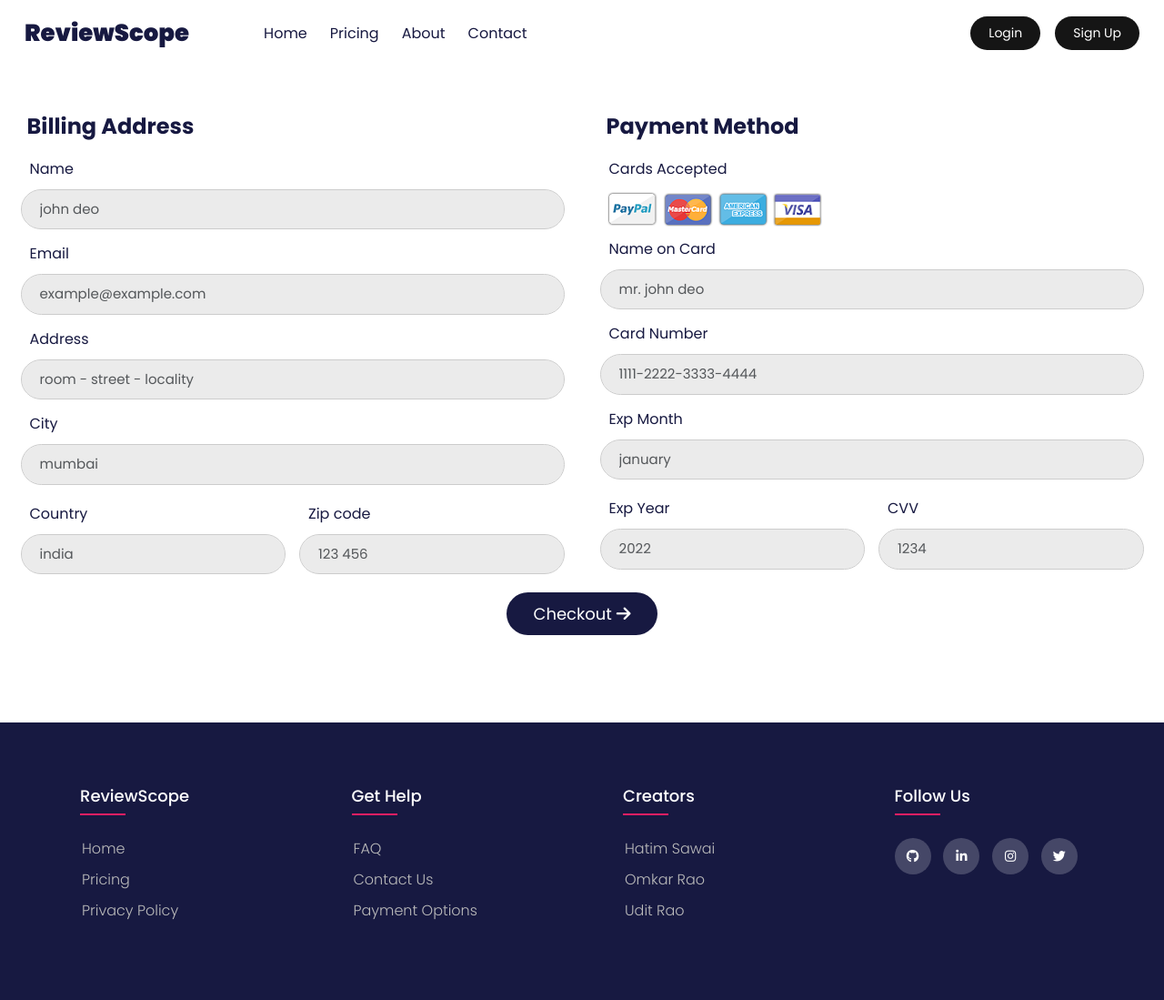
After one commit to Hitstar53/AI-product-reviewer, a Django app: page /payment/ in a window 1280 px wide. The commit adds this page. Shown: the whole page at 91% size. Run offline with Django 4.2, Linux system fonts and the light colour scheme; parts of the project's set-up code (start-up, migrations or seed data) failed here and were passed over; some libraries are stand-ins or nearby versions.

Commit message:
UI updates
Signed-off-by: Hatim Sawai <hatimsawai76@gmail.com>

```diff
--- /dev/null
+++ b/reviewscope/base/templates/base/payment.html
@@ -0,0 +1,86 @@
+{% extends 'base.html' %}
+{% load static %}
+
+{% block title %}
+<title>ReviewScope | Payment</title>
+{% endblock title %}
+
+{% block css %}
+<link rel="stylesheet" href="{% static 'css/payment.css' %}">
+{% endblock css %}
+
+{% block content %}
+<!-- payments section -->
+<section class="payments pb-5">
+    <div class="container pb-5">
+        <form class="payment-form" method="POST">
+            {% csrf_token %}
+            <div class="row">
+                <div class="col">
+                    <h1 class="title fw-bold">Billing Address</h1>
+                    <div class="inputBox">
+                        <span>Name</span>
+                        <input type="text" class="form-control" placeholder="john deo" name="name" required>
+                    </div>
+                    <div class="inputBox">
+                        <span>Email</span>
+                        <input type="email" class="form-control" placeholder="example@example.com" name="email" required>
+                    </div>
+                    <div class="inputBox">
+                        <span>Address</span>
+                        <input type="text" class="form-control" placeholder="room - street - locality" name="address" required>
+                    </div>
+                    <div class="inputBox">
+                        <span>City</span>
+                        <input type="text" class="form-control" placeholder="mumbai" name="city" required>
+                    </div>
+                    <div class="flex">
+                        <div class="inputBox">
+                            <span>Country</span>
+                            <input type="text" class="form-control" placeholder="india" name="country" required>
+                        </div>
+                        <div class="inputBox">
+                            <span>Zip code</span>
+                            <input type="number" class="form-control" placeholder="123 456" name="zipcode" required>
+                        </div>
+                    </div>
+                </div>
+                <div class="col">
+                    <h1 class="title fw-bold">Payment Method</h1>
+                    <div class="inputBox">
+                        <span>Cards Accepted</span>
+                        <img src="{% static 'assets/card_img.png' %}" alt="">
+                    </div>
+                    <div class="inputBox">
+                        <span>Name on Card</span>
+                        <input type="text" class="form-control" placeholder="mr. john deo" name="cardname" required>
+                    </div>
+                    <div class="inputBox">
+                        <span>Card Number</span>
+                        <input type="number" class="form-control" placeholder="1111-2222-3333-4444" name="cardnumber" required>
+                    </div>
+                    <div class="inputBox">
+                        <span>Exp Month</span>
+                        <input type="text" class="form-control" placeholder="january" name="emonth" required>
+                    </div>
+                    <div class="flex">
+                        <div class="inputBox">
+                            <span>Exp Year</span>
+                            <input type="number" class="form-control" placeholder="2022" name="eyear" required>
+                        </div>
+                        <div class="inputBox">
+                            <span>CVV</span>
+                            <input type="number" class="form-control" placeholder="1234" name="cvv" required>
+                        </div>
+                    </div>
+                </div>
+            </div>
+            <div class="text-center">
+                <a id="submit-btn" class="btn btn-primary" href="#" role="button">
+                    Checkout <i class="fas fa-arrow-right"></i>
+                </a>
+            </div>
+        </form>
+    </div>
+</section>
+{% endblock content %}
--- a/reviewscope/base/urls.py
+++ b/reviewscope/base/urls.py
@@ -5,5 +5,6 @@ from . import views
 
 urlpatterns = [
     path('', views.home, name='home'),
+    path('payment/', views.payment, name='payment'),
     path('search/', views.search, name='search'),
 ]
--- a/reviewscope/base/views.py
+++ b/reviewscope/base/views.py
@@ -108,6 +108,15 @@ def home(request):
         return render(request, 'base/home.html', {'avg' : avg_rate, 'iter' : iter, 'star' : star[0], 'rev' : rev_rate, 'p_name' : p_name})
     return render(request, 'base/home.html')
 
+def payment(request):
+    if request.method == 'POST':
+        name = request.form.get('name')
+        email = request.form.get('email')
+        address = request.form.get('address')+','+request.form.get('city')+','+request.form.get('zipcode')
+        amt = 690
+        pstatus = 'success'
+    return render(request, 'base/payment.html')
+
 def search(request):
     if request.method == 'POST':
         text = request.POST['query']
--- /dev/null
+++ b/reviewscope/static/css/payment.css
@@ -0,0 +1,82 @@
+@import url('https://fonts.googleapis.com/css?family=Poppins:300,400,500,600,700,800,900&display=swap');
+
+.payments {
+    padding-top: 125px;
+}
+
+.payments .container {
+    max-width: 1265px;
+    margin: auto;
+    padding: 0 15px;
+}
+
+.payments .container form .row {
+    display: flex;
+    flex-wrap: wrap;
+    gap: 15px;
+}
+
+.payments .container form .row .col .title {
+    font-size: 24px;
+    color: #171941;
+    padding-left: 7px;
+    padding-bottom: 5px;
+}
+
+.payments .container form .row .col .inputBox {
+    margin: 15px 0;
+}
+
+.payments .container form .row .col .inputBox span {
+    margin-bottom: 10px;
+    padding-left: 10px;
+    font-size: 16px;
+    color: #171941;
+    display: block;
+}
+
+.payments .container form .row .col .inputBox input {
+    width: 100%;
+    border: 1px solid #ccc;
+    border-radius: 25px;
+    padding: 10px 15px;
+    padding-left: 20px;
+    font-size: 15px;
+    background-color: #ebebeb;
+    text-transform: none;
+}
+
+.payments .container form .row .col .inputBox input:focus {
+    border: 1px solid #000;
+}
+
+.payments .container form .row .col .flex {
+    display: flex;
+    gap: 15px;
+}
+
+.payments .container form .row .col .flex .inputBox {
+    margin-top: 5px;
+}
+
+.payments .container form .row .col .inputBox img {
+    height: 34px;
+    margin-top: 5px;
+    padding-left: 10px;
+    filter: drop-shadow(0 0 1px #000);
+}
+
+.payments .container form #submit-btn {
+    margin-top: 5px;
+    font-size: 18px;
+    background: #171941;
+    border: none;
+    border-radius: 25px;
+    padding: 10px 30px 10px 30px;
+    color: #fff;
+    transition: all 0.2s ease-in-out;
+}
+
+.payments .container form #submit-btn:hover {
+    background: #000;
+}
--- a/reviewscope/templates/base.html
+++ b/reviewscope/templates/base.html
@@ -5,11 +5,12 @@
     <meta charset="UTF-8">
     <meta http-equiv="X-UA-Compatible" content="IE=edge">
     <meta name="viewport" content="width=device-width, initial-scale=1.0">
+    <link rel="icon" href="{% static 'assets/rs.svg' %}" type="svg">
     {% block title %}
     <title>ReviewScope | base</title>
     {% endblock title %}
-    <link href="https://cdn.jsdelivr.net/npm/bootstrap@5.3.0-alpha2/dist/css/bootstrap.min.css" rel="stylesheet"
-        integrity="sha384-aFq/bzH65dt+w6FI2ooMVUpc+21e0SRygnTpmBvdBgSdnuTN7QbdgL+OapgHtvPp" crossorigin="anonymous">
+    <link href="https://cdn.jsdelivr.net/npm/bootstrap@5.3.0-alpha3/dist/css/bootstrap.min.css" rel="stylesheet"
+        integrity="sha384-KK94CHFLLe+nY2dmCWGMq91rCGa5gtU4mk92HdvYe+M/SXH301p5ILy+dN9+nJOZ" crossorigin="anonymous">
     <link rel="stylesheet" href="{% static 'css/base.css' %}">
     {% block css %}
     {% endblock css %}
@@ -23,7 +24,10 @@
                     <a href="{% url 'home' %}" class="nav-link">Home</a>
                 </li>
                 <li>
-                    <a href="#" class="nav-link">Pricing</a>
+                    <a href="#pricing" class="nav-link">Pricing</a>
+                </li>
+                <li>
+                    <a href="#" class="nav-link">About</a>
                 </li>
                 {% if user.is_authenticated %}
                 <li>
@@ -51,37 +55,33 @@
         <div class="container-footer">
             <div class="row">
                 <div class="footer-col">
-                    <h4>company</h4>
+                    <h4>ReviewScope</h4>
                     <ul>
-                        <li><a href="#">about us</a></li>
-                        <li><a href="#">our services</a></li>
+                        <li><a href="{% url 'home' %}">Home</a></li>
+                        <li><a href="#pricing">Pricing</a></li>
                         <li><a href="#">privacy policy</a></li>
-                        <li><a href="#">affiliate program</a></li>
                     </ul>
                 </div>
                 <div class="footer-col">
                     <h4>get help</h4>
                     <ul>
-                        <li><a href="#">FAQ</a></li>
-                        <li><a href="#">shipping</a></li>
-                        <li><a href="#">returns</a></li>
-                        <li><a href="#">order status</a></li>
+                        <li><a href="#faqs">FAQ</a></li>
+                        <li><a href="#">Contact Us</a></li>
                         <li><a href="#">payment options</a></li>
                     </ul>
                 </div>
                 <div class="footer-col">
-                    <h4>online shop</h4>
+                    <h4>Creators</h4>
                     <ul>
-                        <li><a href="#">watch</a></li>
-                        <li><a href="#">bag</a></li>
-                        <li><a href="#">shoes</a></li>
-                        <li><a href="#">dress</a></li>
+                        <li><a href="#">Hatim Sawai</a></li>
+                        <li><a href="#">Omkar Rao</a></li>
+                        <li><a href="#">Udit Rao</a></li>
                     </ul>
                 </div>
                 <div class="footer-col">
                     <h4>follow us</h4>
                     <div class="social-links">
-                        <a href="#"><i class="fab fa-github"></i></a>
+                        <a href="https://github.com/Hitstar53"><i class="fab fa-github"></i></a>
                         <a href="#"><i class="fab fa-linkedin-in"></i></a>
                         <a href="#"><i class="fab fa-instagram"></i></a>
                         <a href="#"><i class="fab fa-twitter"></i></a>
@@ -103,9 +103,9 @@
     <script src="{% static 'js/base.js' %}"></script>
     {% block scripts %}
     {% endblock %}
+    <script src="https://cdn.jsdelivr.net/npm/bootstrap@5.3.0-alpha3/dist/js/bootstrap.bundle.min.js"
+        integrity="sha384-ENjdO4Dr2bkBIFxQpeoTz1HIcje39Wm4jDKdf19U8gI4ddQ3GYNS7NTKfAdVQSZe"
+        crossorigin="anonymous"></script>
     <script src="https://kit.fontawesome.com/ccf941b7da.js" crossorigin="anonymous"></script>
-    <script src="https://cdn.elivr.net/npm/bootstrap@5.3.0-alpha2/dist/js/bootstrap.bundle.min.js"
-        integrity="sha384-qKXV1j0HvMUeCBQ+QVp7JcfGl760yU08IQ+GpUo5hlbpg51QRiuqHAJz8+BrxE/N"
-        crossorigin="anonymous"></script>
 </body>
 </html>
```
Also changed, not shown: reviewscope/base/templates/base/home.html (+83 -5 lines), reviewscope/static/css/home.css (+20 -1 lines), reviewscope/static/assets/card_img.png (added).
